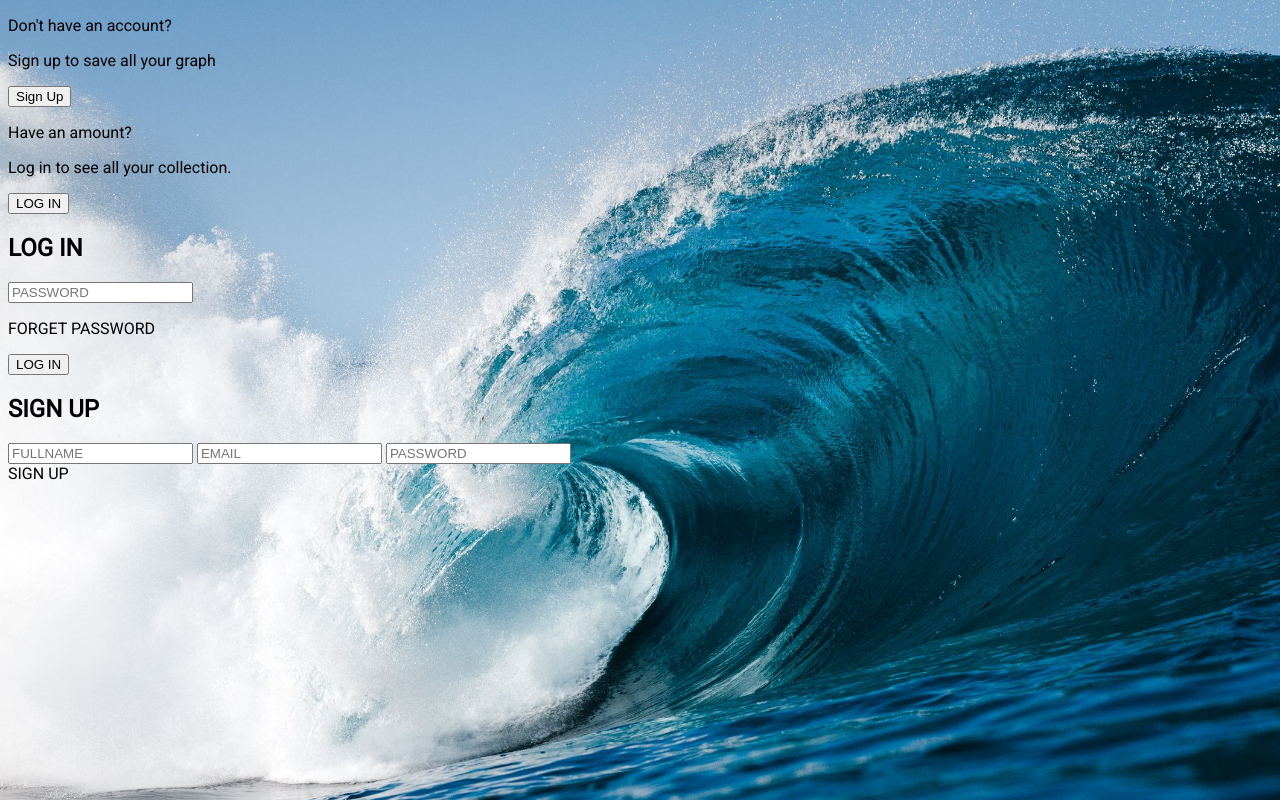
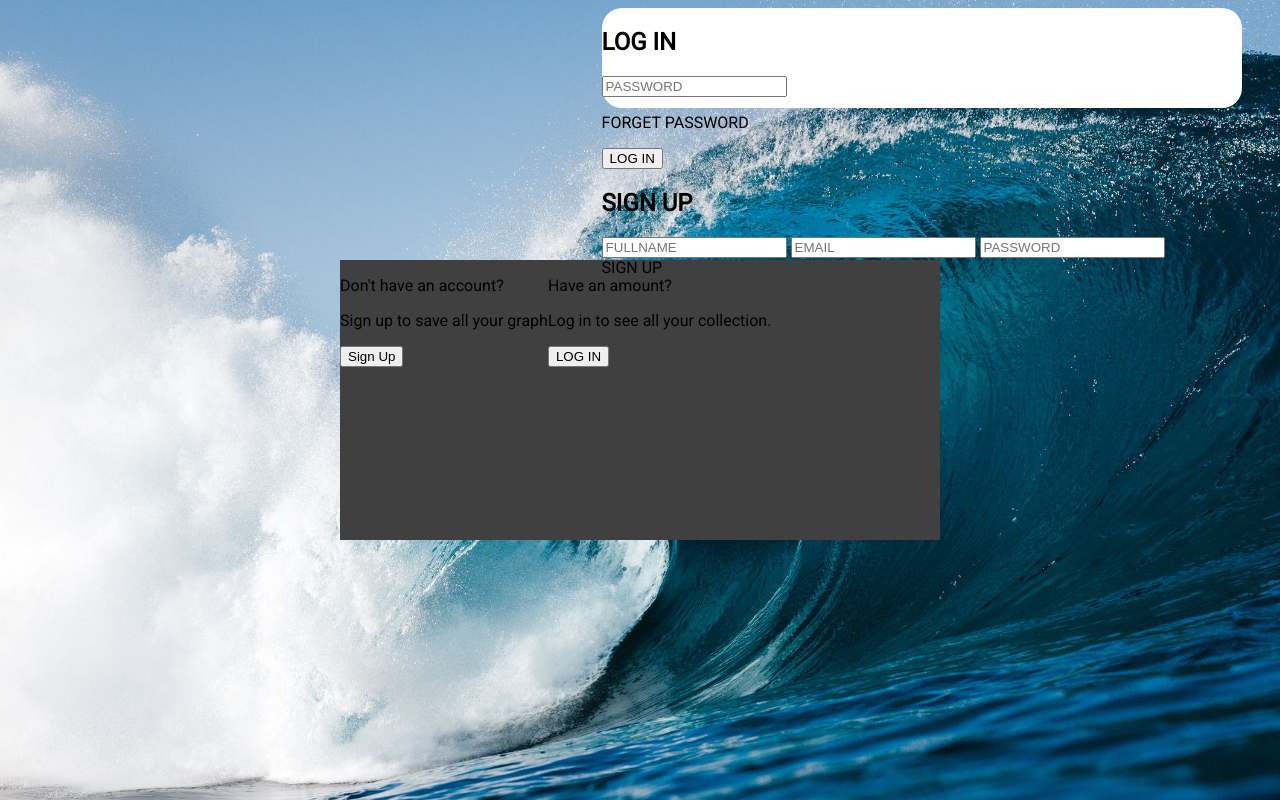
Before and after one commit to Sizwe10/sign-in-and-login-form, a plain HTML site: page index.html in a window 1280 px wide. Drawn offline with Linux system fonts and the light colour scheme.

Commit message:
added .frontbox

```diff
--- a/style.css
+++ b/style.css
@@ -6,3 +6,39 @@ body {
                 background-position: center;
                 font-family: 'Roboto', sans-serif;
 }
+
+.container {
+                /*border:1px solid white;*/
+                width: 600px;
+                height: 350px;
+                position: absolute;
+                top: 50%;
+                left: 50%;
+                transform: translate(-50%, -50%);
+                display: inline-flex;
+}
+
+.backbox {
+                background-color: #404040;
+                width: 100%;
+                height: 80%;
+                position: absolute;
+                transform: translate(0,-50%);
+                top: 50%;
+                display: inline-flex;
+}
+
+.frontbox {
+                background-color: white;
+                border-radius: 20px;
+                height: 100px;
+                width: 50%;
+                z-index: 10;
+                position: absolute;
+                right: 0;
+                margin-right: 3%;
+                margin-left: 3%;
+                transform: right .8s ease-in-out;
+}
+
+.
```
